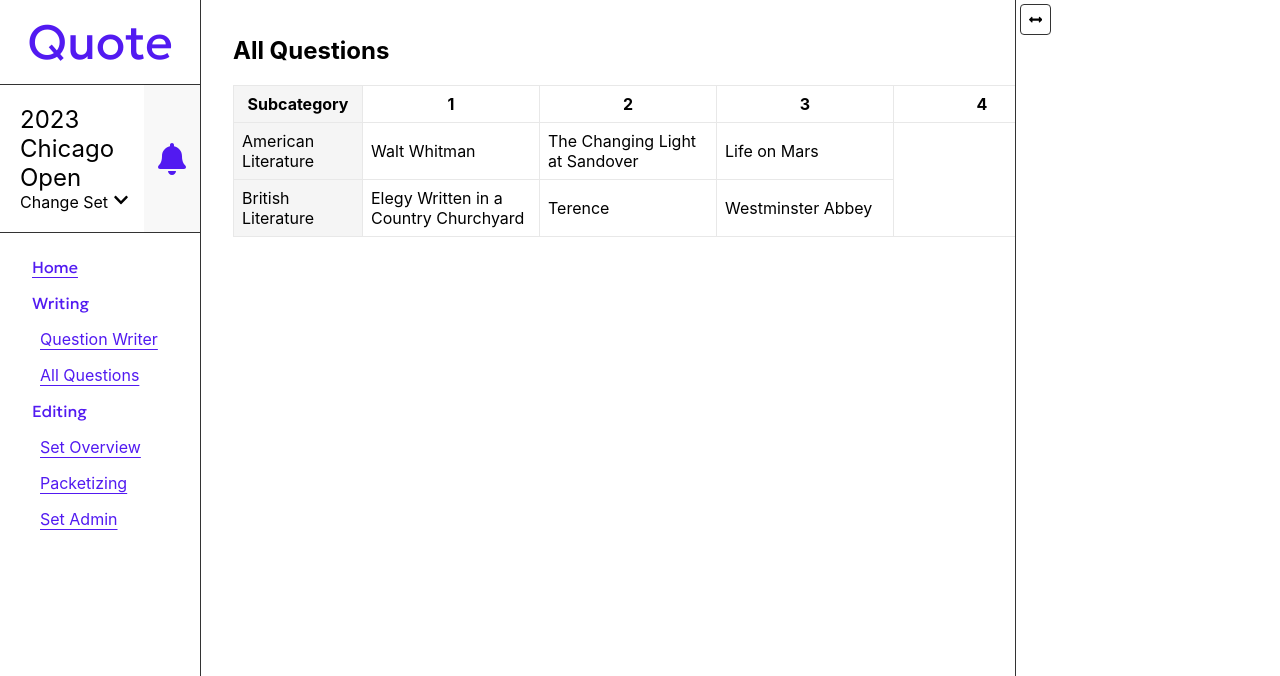
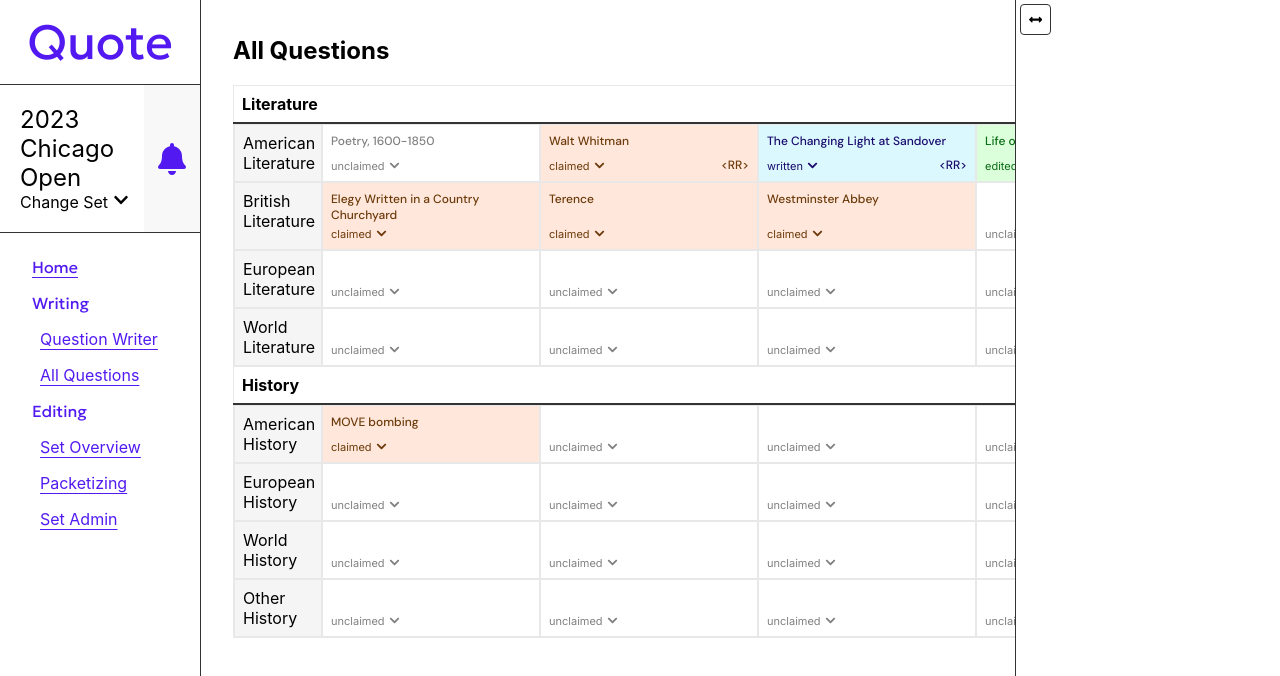
Before and after one commit to grapesmoker/qb-question-platform, a React (Create React App) app in the folder client/: page /all-questions in a window 1280 px wide. Shown: the top 676 px of the page. Built offline with nearby package versions, Linux system fonts and the light colour scheme.

Commit message:
add all questions view mockup

```diff
--- a/client/src/components/allQuestions.js
+++ b/client/src/components/allQuestions.js
@@ -1,35 +1,134 @@
 import _ from "lodash";
 import tables from "./tables.module.css";
+import classnames from "classnames";
+
+import { FaChevronDown } from "react-icons/fa";
 
 export default function AllQuestions() {
   const questionData = require("./sample-all-questions.json");
   const numPackets = [1, 2, 3, 4, 5];
-  var subcats = _.groupBy(questionData.questions, "subcategory");
-  console.log(subcats);
-  //   subcats = ["American Literature", "British Literature"];
+
+  var cats = _.groupBy(questionData.questions, "category");
+  const all_subcats = {
+    Literature: [
+      "American Literature",
+      "British Literature",
+      "European Literature",
+      "World Literature",
+    ],
+    History: [
+      "American History",
+      "European History",
+      "World History",
+      "Other History",
+    ],
+  };
+
+  console.log(cats);
 
   return (
     <div>
       <h2>All Questions</h2>
       <div style={{ overflowX: "auto" }}>
         <table>
-          <thead>
+          {/* <thead>
             <tr>
               <th className={tables.headerColumn}>Subcategory</th>
               {numPackets.map((packet) => {
                 return <th className={tables.column}>{packet}</th>;
               })}
             </tr>
-          </thead>
+          </thead> */}
           <tbody>
-            {Object.keys(subcats).map((subcat) => {
+            {Object.keys(cats).map((cat) => {
+              // console.log(all_subcats[cat]);
               return (
-                <tr>
-                  <td className={tables.headerColumn}>{subcat}</td>
-                  {subcats[subcat].map((answer) => (
-                    <td className={tables.column}>{answer.answer}</td>
-                  ))}
-                </tr>
+                <>
+                  <tr>
+                    <td
+                      className={tables.catColumn}
+                      colSpan={numPackets.length + 1}
+                    >
+                      {cat}
+                    </td>
+                  </tr>
+                  {all_subcats[cat].map(function (subcat_name) {
+                    console.log(_.groupBy(cats[cat], "subcategory"));
+                    return (
+                      <tr className={tables.subcatRow}>
+                        <td className={tables.headerColumn}>{subcat_name}</td>
+                        {subcat_name in _.groupBy(cats[cat], "subcategory")
+                          ? numPackets
+                              .map((x) => x - 1)
+                              .map((q_num) => {
+                                let q = _.groupBy(cats[cat], "subcategory")[
+                                  subcat_name
+                                ][q_num];
+                                if (
+                                  q_num + 1 >
+                                  _.groupBy(cats[cat], "subcategory")[
+                                    subcat_name
+                                  ].length
+                                ) {
+                                  return (
+                                    <td
+                                      className={classnames(
+                                        tables.questionCell,
+                                        tables.unclaimed
+                                      )}
+                                    >
+                                      {""}
+                                      <br />
+                                      <button className={tables.questionStatus}>
+                                        unclaimed
+                                        <FaChevronDown
+                                          className={tables.arrowIcon}
+                                        />
+                                      </button>
+                                    </td>
+                                  );
+                                } else {
+                                  return (
+                                    <td
+                                      className={classnames(
+                                        tables.questionCell,
+                                        tables[q.status]
+                                      )}
+                                    >
+                                      {q.answer ? q.answer : q.slot}
+                                      <br />
+                                      <div className={tables.questionStatusRow}>
+                                      <button className={tables.questionStatus}>
+                                        {q.status}
+                                        <FaChevronDown
+                                          className={tables.arrowIcon}
+                                        />
+                                      </button>
+                                      <span>{q.author ? `<${q.author}>`:''}{q.editor ? ` |${q.editor}|`:''}</span>
+                                      </div>
+
+                                    </td>
+                                  );
+                                }
+                              })
+                          : numPackets
+                              .map((x) => x - 1)
+                              .map((q_num) => (
+                                <td className={classnames(tables.questionCell, tables.unclaimed)}>
+                                  {""}
+                                  <br />
+                                  <button className={tables.questionStatus}>
+                                    unclaimed
+                                    <FaChevronDown
+                                      className={tables.arrowIcon}
+                                    />
+                                  </button>
+                                </td>
+                              ))}
+                      </tr>
+                    );
+                  })}
+                </>
               );
             })}
           </tbody>
--- a/client/src/components/sample-all-questions.json
+++ b/client/src/components/sample-all-questions.json
@@ -1,34 +1,57 @@
 {
     "questions": [
         {
+            "category": "Literature",
+            "subcategory": "American Literature",
+            "status": "unclaimed",
+            "slot": "Poetry, 1600-1850"
+        },
+        {
             "answer": "Walt Whitman",
             "category": "Literature",
-            "subcategory": "American Literature"
+            "subcategory": "American Literature",
+            "status": "claimed",
+            "slot": "Poetry, 1800-1900",
+            "author": "RR"
         },
         {
             "answer": "The Changing Light at Sandover",
             "category": "Literature",
-            "subcategory": "American Literature"
+            "subcategory": "American Literature",
+            "status": "written",
+            "author": "RR"
         },
         {
             "answer": "Life on Mars",
             "category": "Literature",
-            "subcategory": "American Literature"
+            "subcategory": "American Literature",
+            "status": "edited",
+            "author": "RR",
+            "editor": "CM"
         },
         {
             "answer": "Elegy Written in a Country Churchyard",
             "category": "Literature",
-            "subcategory": "British Literature"
+            "subcategory": "British Literature",
+            "status": "claimed"
         },
         {
             "answer": "Terence",
             "category": "Literature",
-            "subcategory": "British Literature"
+            "subcategory": "British Literature",
+            "status": "claimed"
         },
         {
             "answer": "Westminster Abbey",
             "category": "Literature",
-            "subcategory": "British Literature"
+            "subcategory": "British Literature",
+            "status": "claimed"
+        },
+        {
+            "answer": "MOVE bombing",
+            "category": "History",
+            "subcategory": "American History",
+            "status": "claimed"
         }
     ]
 }
--- a/client/src/components/slateEditor.css
+++ b/client/src/components/slateEditor.css
@@ -3,7 +3,7 @@
   flex-direction: column;
   row-gap: 4px;
   width: 80%;
-  max-width: 800px;
+  max-width: 1000px;
 }
 
 p {
--- a/client/src/components/tables.module.css
+++ b/client/src/components/tables.module.css
@@ -1,7 +1,70 @@
+@import url("https://fonts.googleapis.com/css2?family=DM+Sans:wght@400;500&display=swap");
+@import url("https://fonts.googleapis.com/css2?family=Inter&display=swap");
+
 .headerColumn {
-    background-color: whitesmoke;
+  background-color: whitesmoke;
+  width: 70px;
 }
 
-.column {
-    width: 160px;
+.catColumn {
+  font-weight: 700;
+  border-bottom: 2px solid var(--line-color);
+  margin-top: 12px;
 }
+
+.unclaimed {
+  color: gray;
+}
+
+.claimed {
+  background-color: var(--light-red);
+  color: #6c3a0b;
+}
+
+.written {
+  background-color: var(--light-blue);
+  color: #190b6c;
+}
+
+.edited {
+  background-color: var(--light-green);
+  color: #0B6C15
+}
+
+.subcatRow {
+  display: flex;
+}
+
+.questionCell {
+  display: flex;
+  flex-direction: column;
+  justify-content: space-between;
+  font-size: 12px;
+  font-family: "DM Sans";
+  font-weight: 500;
+
+  width: 200px;
+
+  padding: 8px;
+}
+
+.questionStatusRow {
+    display: flex;
+    justify-content: space-between;
+    align-items: flex-end;
+}
+.questionStatus {
+  background-color: transparent;
+  color: inherit;
+  border: none;
+
+  padding: 0px;
+  margin-top: 4px;
+
+  font-family: Inter;
+  font-size: 11px;
+}
+
+.arrowIcon {
+  margin-left: 4px;
+}
--- a/client/src/global.css
+++ b/client/src/global.css
@@ -1,3 +1,4 @@
+
 :root {
   --primary-color: #521AF1;
   --desaturated-primary: #987CE7;
@@ -14,6 +15,10 @@
   --red-light-border: #F9CCCC;
   --red-dark: #9A0A0A;
   --annotation-color: #FA1EE4;
+  --light-yellow: #FFFBDB;
+  --light-red: #FFE8DB;
+  --light-blue: #DBF8FF;
+  --light-green: #DCFFDB;
   --heading-font: 'Geologica';
   --body-font: 'Geologica';
 }
```
Also changed, not shown: client/src/components/slateEditor.js (+8 -8 lines).
